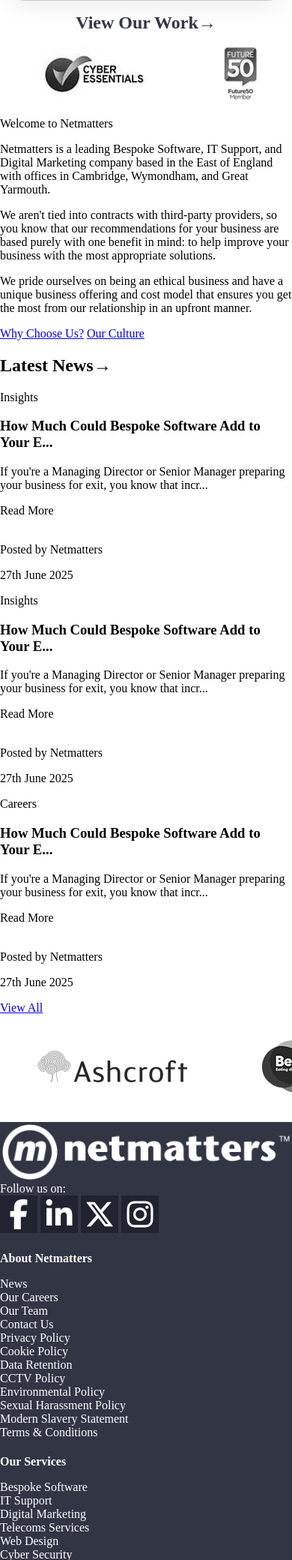
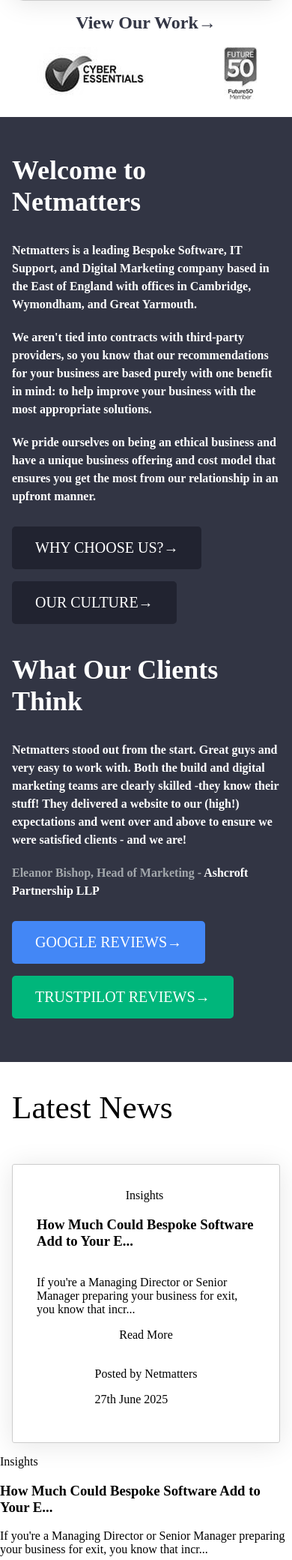
Before and after one commit to davidstratton-co-uk/nm-html-css-assessment, a PHP site: page / in a window 390 px wide. Shown: the part 3162-5242 px from the top of the page at 75% size. Run offline with PHP 8.4, Linux system fonts and the light colour scheme.

Commit message:
Added Content for testimony Section Added Client Quote Initial Mobile Style for Testimony Section Started News Section Style Edited some styles to be reusable

```diff
--- a/index.html
+++ b/index.html
@@ -108,18 +108,26 @@
             </section>
             <section id="section-testimony">
                 <div>
-                    <header>Welcome to Netmatters</header>
+                    <header><h2>Welcome to Netmatters</h2></header>
                     <p>Netmatters is a leading Bespoke Software, IT Support, and Digital Marketing company based in the East of England with offices in Cambridge, Wymondham, and Great Yarmouth.</p>
                     <p>We aren't tied into contracts with third-party providers, so you know that our recommendations for your business are based purely with one benefit in mind: to help improve your business with the most appropriate solutions.
                     <p>We pride ourselves on being an ethical business and have a unique business offering and cost model that ensures you get the most from our relationship in an upfront manner.</p>
-                    <a href="#">Why Choose Us?</a>
-                    <a href="#">Our Culture</a>
+                    <a class="link-dark" href="#">Why Choose Us?</a>
+                    <a class="link-dark" href="#">Our Culture</a>
+                </div>
+                <div>
+                    <header><h2>What Our Clients Think</h2></header>
+                    <!-- Five Star Icons -->
+                    <p>Netmatters stood out from the start. Great guys and very easy to work with. Both the build and digital marketing teams are clearly skilled -they know their stuff! They delivered a website to our (high!) expectations and went over and above to ensure we were satisfied clients - and we are!</p>
+                    <p class="testimony-author">Eleanor Bishop, Head of Marketing - <a href="#">Ashcroft Partnership LLP</a></p>
+                    <a class="link-google" href="#" target="_blank">Google Reviews</a>
+                    <a class="link-trustpilot" href="#" target="_blank">TrustPilot Reviews</a>
                 </div>
             </section>
             <section id="section-news">
                 <header><h2>Latest News</h2></header>
                 <div class="container">
-                    <article data-news-type="Insights">
+                    <article class="news-item" data-news-type="Insights">
                         <!-- absolute position anchor 0 in all four directions to cover article and make it clickable-->
                         <a href="#"></a>
                         <header>
--- a/scss/modules/_news.scss
+++ b/scss/modules/_news.scss
@@ -1,15 +1,41 @@
+#section-news {
+    display: grid;
+    grid-template-columns: 1fr;
+
+    header {
+        justify-self: left;
+    }
+
+    h2 {
+        padding-left: 1rem;
+        font-size: 2.7rem;
+        font-weight: 400;
+    }
+
+    > a {
+        @extend %right-arrow;
+        font-size: 1.5rem;
+        font-weight: 600;
+        color: #333645;
+        text-decoration: none;
+        justify-self: center;
+    }
+}
+
+.news-item {
+    display: flex;
+    flex-direction: column;
+    flex-wrap: nowrap;
+    align-items: center;
+    margin: 1rem;
+    padding: 2rem;
+    box-shadow: 0 3px 35px rgba(0, 0, 0, .1);
+    border: 1px solid #ccc;
+    border-radius: 3px;
+}
+
 .read-more {
 
-}
-
-#section-news {
-
-    h2 {
-        flex-grow: 100%;
-        font-weight: bold;
-
-        @extend %right-arrow;
-    }
 }
 
 .container {
--- a/scss/modules/_testimony.scss
+++ b/scss/modules/_testimony.scss
@@ -0,0 +1,57 @@
+#section-testimony {
+    display: grid;
+    gap: 2rem;
+    padding: 50px 1rem;
+    background-color: $color-brand--normal;
+
+    h2 {
+        color: #fff;
+        font-size: 2.25rem;
+        font-weight: 600;
+        margin: 0 0 2rem;
+    }
+
+    p {
+        color: #fff;
+        font-weight: 600;
+        line-height: 1.5rem;
+        margin-bottom: 20px;
+
+    }
+
+}
+
+.testimony-author {
+    color: #a3a8ac !important;
+
+    a {
+    text-decoration: none;
+    color: #fff;
+    }
+}
+
+.link-dark,
+.link-google,
+.link-trustpilot {
+    display: inline-block;
+    color: #fff;
+    text-decoration: none;
+    background-color: $color-brand--dark;
+    padding: 10px 30px;
+    margin: 0.5rem 0rem;
+    border-radius: 5px;
+    font-size: 20px;
+    line-height: 35px;
+    text-transform: uppercase;
+    border: 1px solid transparent;
+
+    @extend %right-arrow;
+}
+
+.link-google {
+    background-color: #4387f6;
+}
+
+.link-trustpilot {
+    background-color: #00b67b;
+}
```
Also changed, not shown: css/style.css (+83 -3 lines), css/style.min.css, 2 other files.
